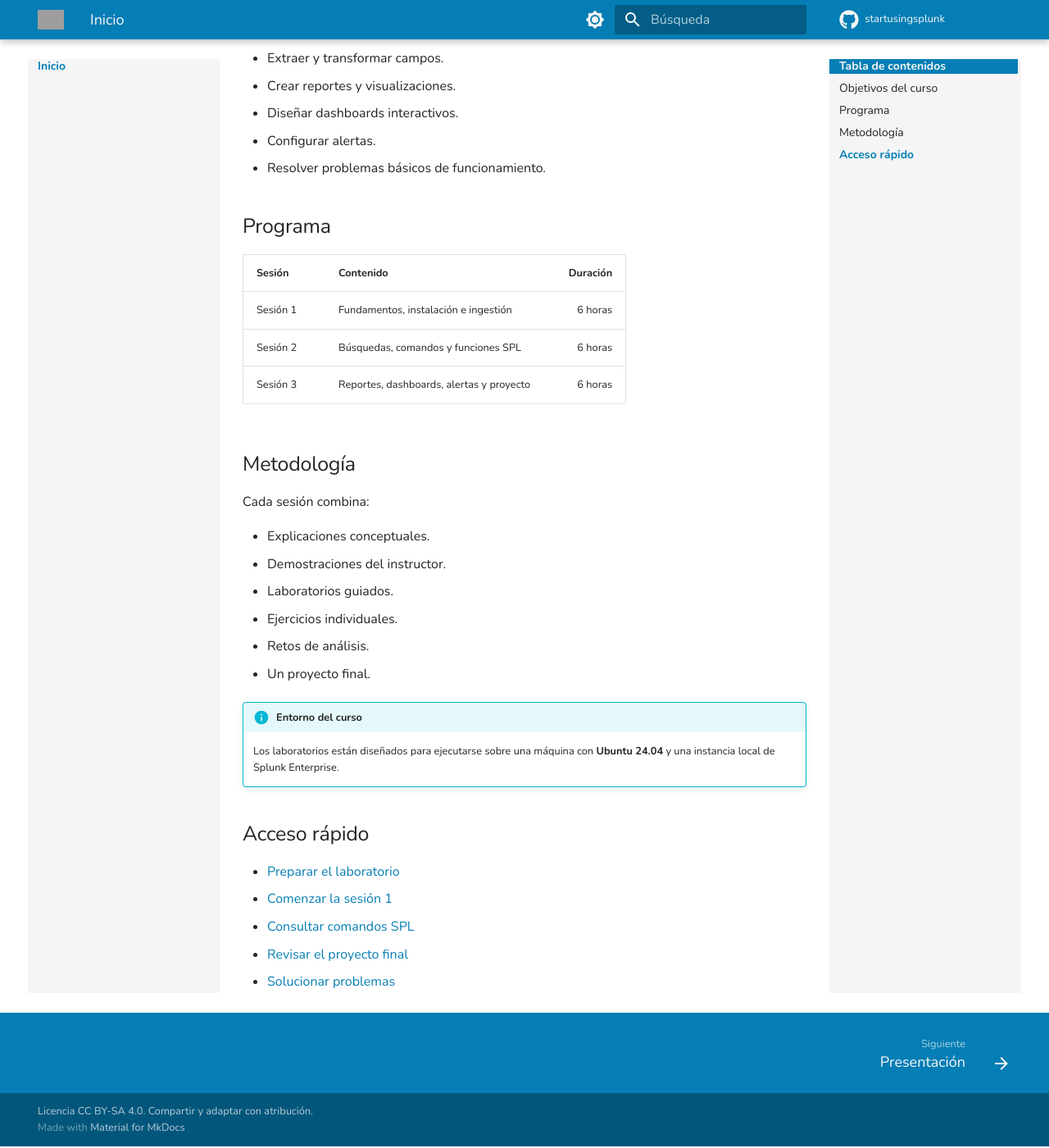
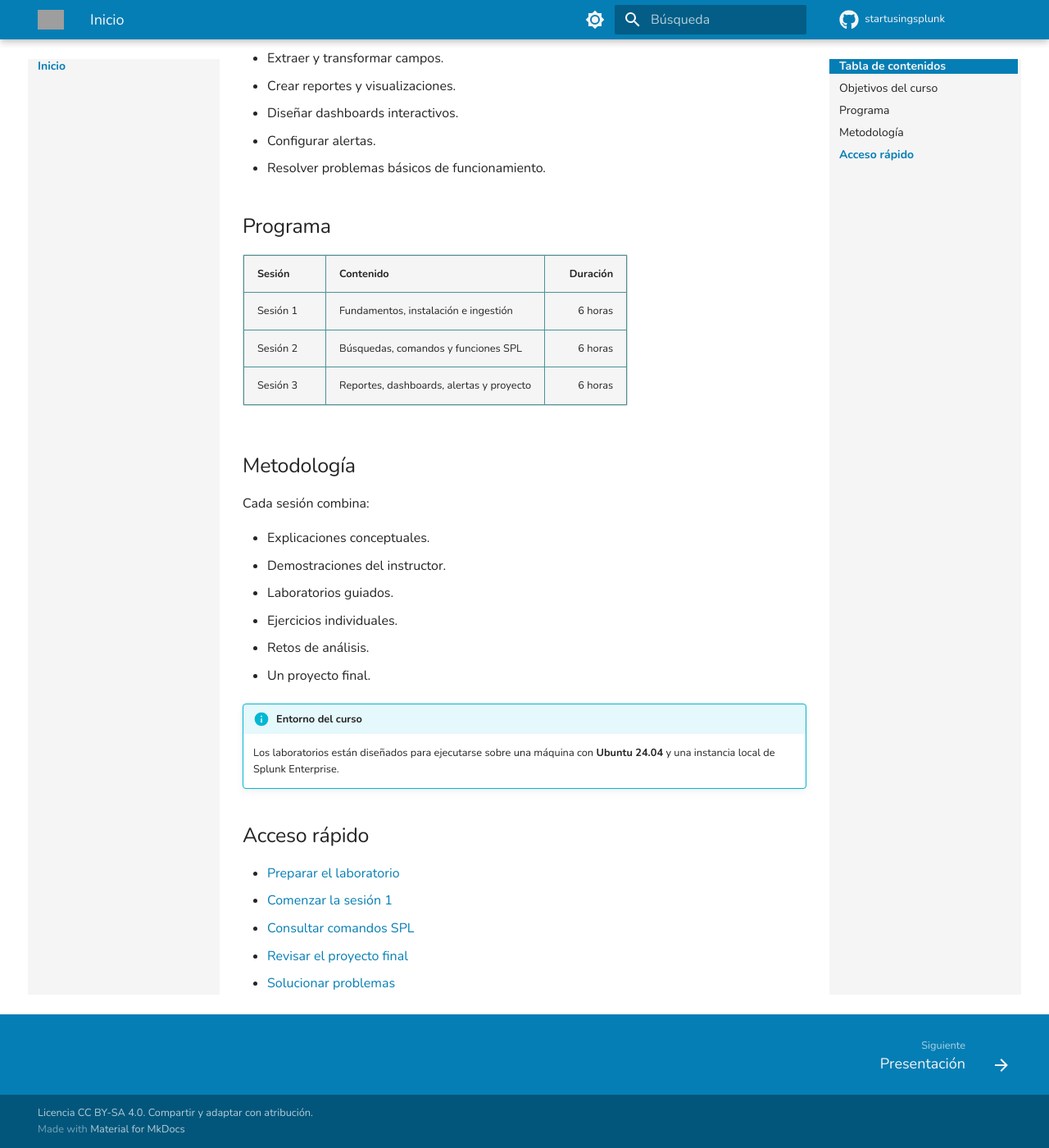
Before and after one commit to agile611/startusingsplunk, an MkDocs documentation site: the page built from docs/index.md, in a window 1280 px wide and 1400 px high, scrolled down 588 px. Shown: the whole window at 82% size. Built offline with MkDocs 1.6.1 and Material for MkDocs 9.7.7, drawn with Linux system fonts in a browser that asks for light colours; grey boxes are pictures that could not be loaded.

Commit message:
new styles

```diff
--- a/docs/assets/css/custom.css
+++ b/docs/assets/css/custom.css
@@ -7,7 +7,7 @@
   --md-accent-fg-color--transparent: rgba(5, 126, 181, 0.12);
   --md-default-bg-color: #ffffff;
   --md-default-fg-color: #242424;
-  --md-default-fg-color--light: #9ca3af;
+  --md-default-fg-color--light: #f5f5f5;
   --md-code-bg-color: #f5f5f5;
   --md-code-fg-color: #242424;
   --md-footer-bg-color: #057eb5;
@@ -93,6 +93,35 @@ body {
   color: #242424;
 }
 
+.admonition {
+  background-color: #f5f5f5;
+}
+
+.md-typeset table,
+.md-typeset table th,
+.md-typeset table td {
+  background-color: #f5f5f5 !important;
+}
+
+.md-typeset__table {
+  background-color: transparent !important;
+}
+
+.md-typeset table {
+  border: 1px solid #499497;
+  border-collapse: collapse;
+}
+
+.md-typeset table th,
+.md-typeset table td {
+  border: 1px solid #499497;
+}
+
+.md-typeset blockquote,
+.md-typeset blockquote * {
+  color: #242424 !important;
+}
+
 .md-nav__link,
 .md-nav__link--active,
 .md-nav__item .md-nav__link--active,
@@ -125,7 +154,7 @@ body {
   :root {
     --md-default-bg-color: #ffffff;
     --md-default-fg-color: #242424;
-    --md-default-fg-color--light: #9ca3af;
+    --md-default-fg-color--light: #f5f5f5;
     --md-typeset-color: #242424;
     --md-code-bg-color: #f5f5f5;
     --md-code-fg-color: #242424;
```
